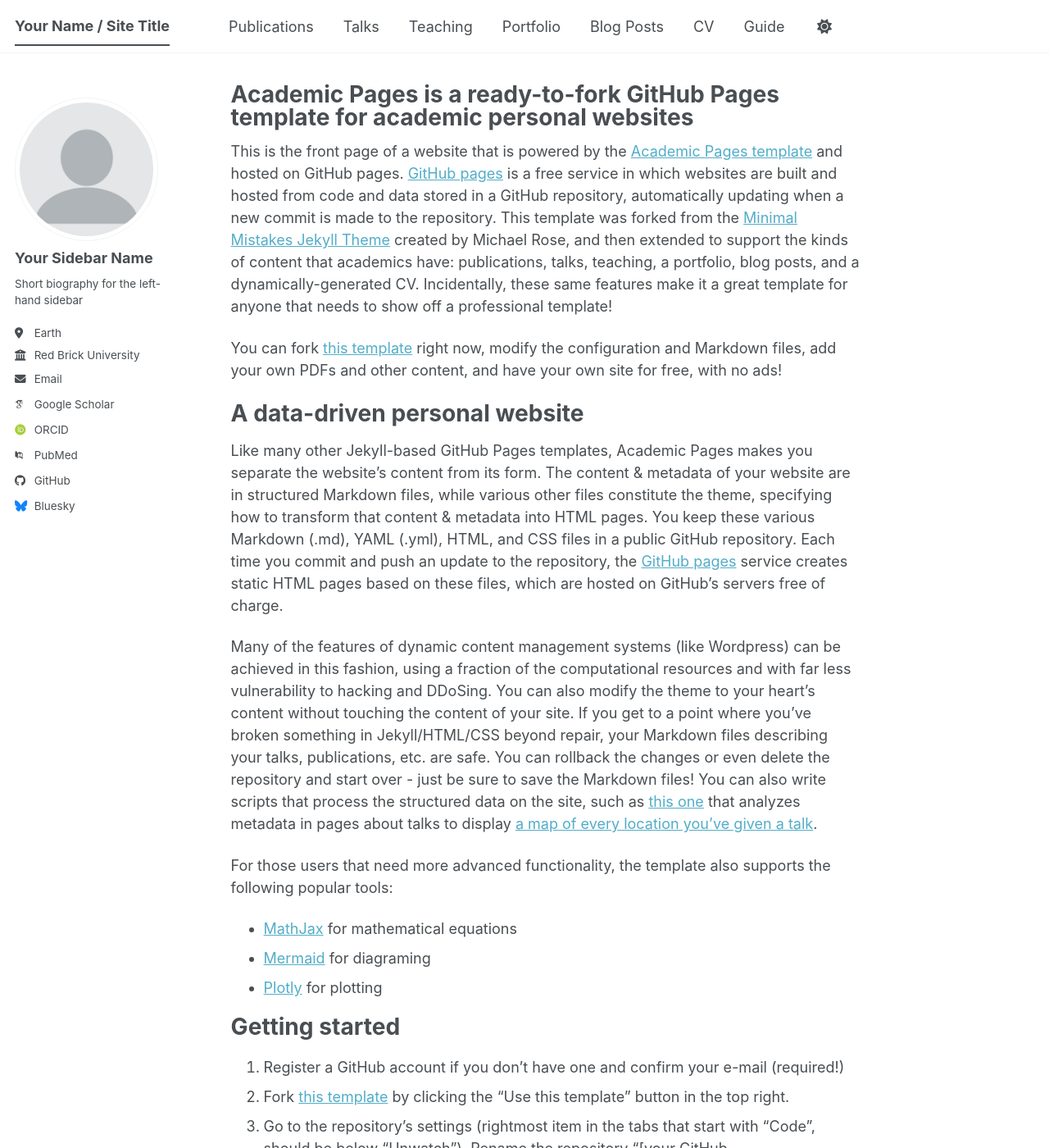
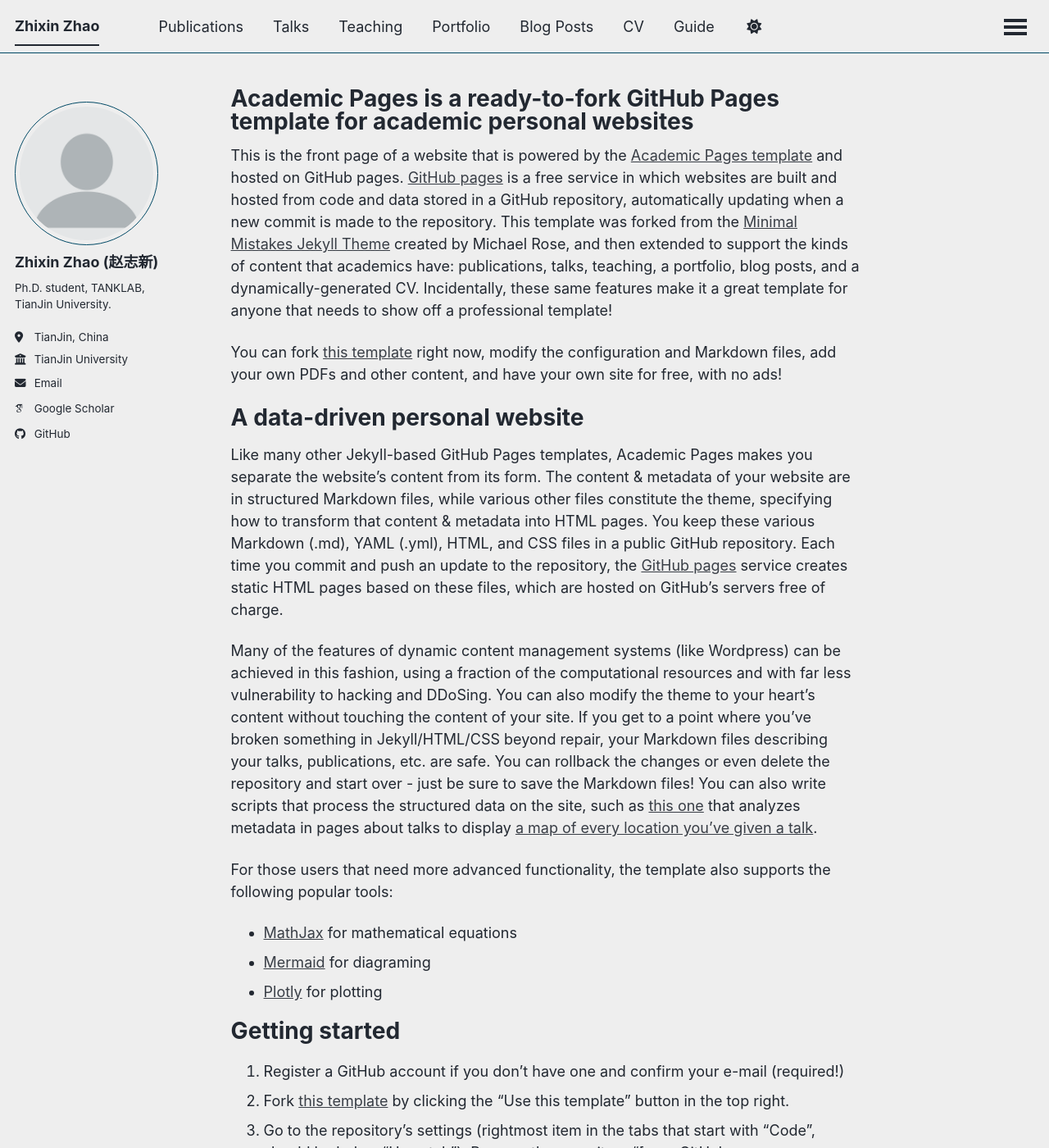
Before and after one commit to zhixin612/zhixin612.github.io, a Jekyll site: the page built from _pages/about.md, in a window 1280 px wide and 1400 px high. Shown: the whole window at 82% size. Built offline with Jekyll 4.4.1, drawn with Linux system fonts in a browser that asks for light colours; some web fonts are replaced; a script bundle is joined from its source files by our own code; library files that are not in the unit come from our copies; a script that is not in the unit is left out; some of the changed text lies outside the part shown.

Commit message:
update basic info

```diff
--- a/_config.yml
+++ b/_config.yml
@@ -8,15 +8,15 @@
 
 # Basic Site Settings
 locale                   : "en-US"
-site_theme               : "default" # The available themes options are "default", "air", "sunrise", "mint", "dirt" and "contrast"
-title                    : "Your Name / Site Title"
+site_theme               : "air" # The available themes options are "default", "air", "sunrise", "mint", "dirt" and "contrast"
+title                    : "Zhixin Zhao"
 title_separator          : "-"
-name                     : &name "Your Name"
+name                     : &name "Zhixin Zhao"
 description              : &description "Your Name's academic portfolio"   # Update this with a general description of your site, this is the default if not overridden by a page
-url                      : https://academicpages.github.io # The base hostname & protocol for your site e.g. "https://[your GitHub username].github.io",
+url                      : https://zhixin612.github.io # The base hostname & protocol for your site e.g. "https://[your GitHub username].github.io",
                                                            # or if you already have some other page hosted on Github then use "https://[your GitHub username].github.io/[Your Repo Name]"
 baseurl                  : "" # the subpath of your site, e.g. "/blog"
-repository               : "academicpages/academicpages.github.io"
+repository               : "zhixin612/zhixin612.github.io"
 
 # Site Author - The following control what appear as part of the author content on the side bar.
 #               If a field is blank the icon and link will not appear, otherwise it will be shown.
@@ -24,24 +24,24 @@ repository               : "academicpages/academicpages.github.io"
 author:
   # Biographic information
   avatar           : "profile.png"
-  name             : "Your Sidebar Name"
+  name             : "Zhixin Zhao (赵志新)"
   pronouns         : # example: "she/her"
-  bio              : "Short biography for the left-hand sidebar"
-  location         : "Earth"
-  employer         : "Red Brick University"
+  bio              : "Ph.D. student, TANKLAB, TianJin University."
+  location         : "TianJin, China"
+  employer         : "TianJin University"
   uri              : # URL
-  email            : "none@example.org"
+  email            : "zhao612@tju.edu.cn"
 
   # Academic websites
   academia         : # URL
   arxiv            : # URL - Update with the correct link to your profile
-  googlescholar    : "https://scholar.google.com/citations?user=PS_CX0AAAAAJ"
+  googlescholar    : "https://scholar.google.com/citations?user=DasHBG8AAAAJ"
   inspire-hep      : # URL
   impactstory      : # URL
-  orcid            : "https://orcid.org/yourorcidurl"
+  orcid            : # "https://orcid.org/yourorcidurl"
   semantic         : # URL
   ssrn             : # URL
-  pubmed           : "https://www.ncbi.nlm.nih.gov/pubmed/?term=john+snow"
+  pubmed           : # "https://www.ncbi.nlm.nih.gov/pubmed/?term=john+snow"
   researchgate     : # URL
   scopus           : # URL
   zotero           : # URL
@@ -51,13 +51,13 @@ author:
   bitbucket        : # Username - Update with your username on the site
   codepen          : # Username
   dribbble         : # Username
-  github           : "academicpages"
+  github           : "zhixin612"
   kaggle           : # Username
   stackoverflow    : # User number or user number and name (i.e., use "1" or "1/jeff-atwood")
 
   # Social media
   artstation       : # Username
-  bluesky          : "bsky.app" # Replace this with you Bluesky username
+  bluesky          : # "bsky.app" # Replace this with you Bluesky username
   facebook         : # Username
   flickr           : # Username
   foursquare       : # Username
--- a/_config_docker.yml
+++ /dev/null
@@ -1 +0,0 @@
-url: ""
```
Also changed, not shown: CONTRIBUTING.md (deleted, +0 -7 lines), docker-compose.yaml (deleted, +0 -9 lines), package.json (deleted, +0 -41 lines), talkmap.py (deleted, +0 -56 lines), .devcontainer/devcontainer.json (deleted), 3 other files.
